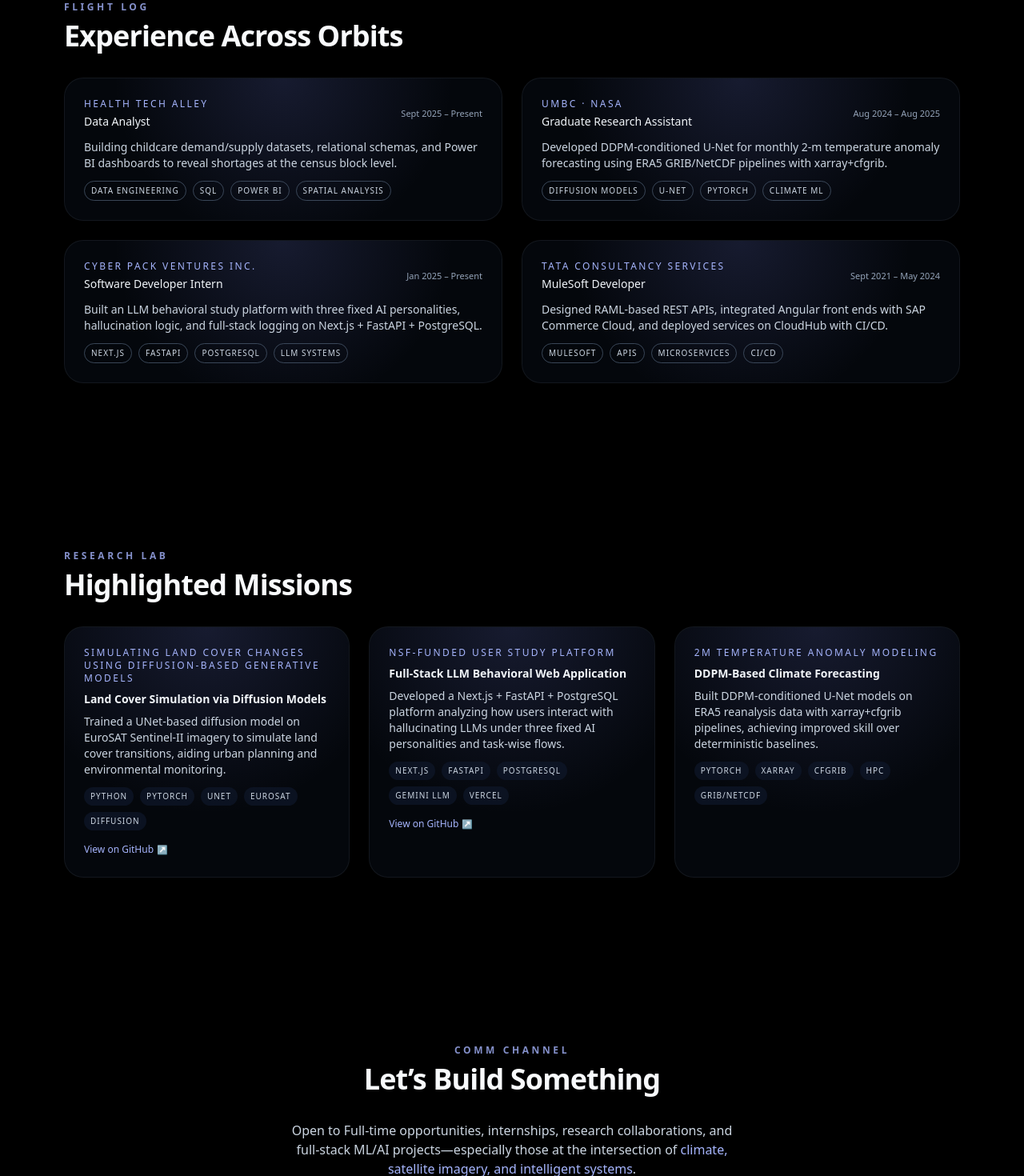
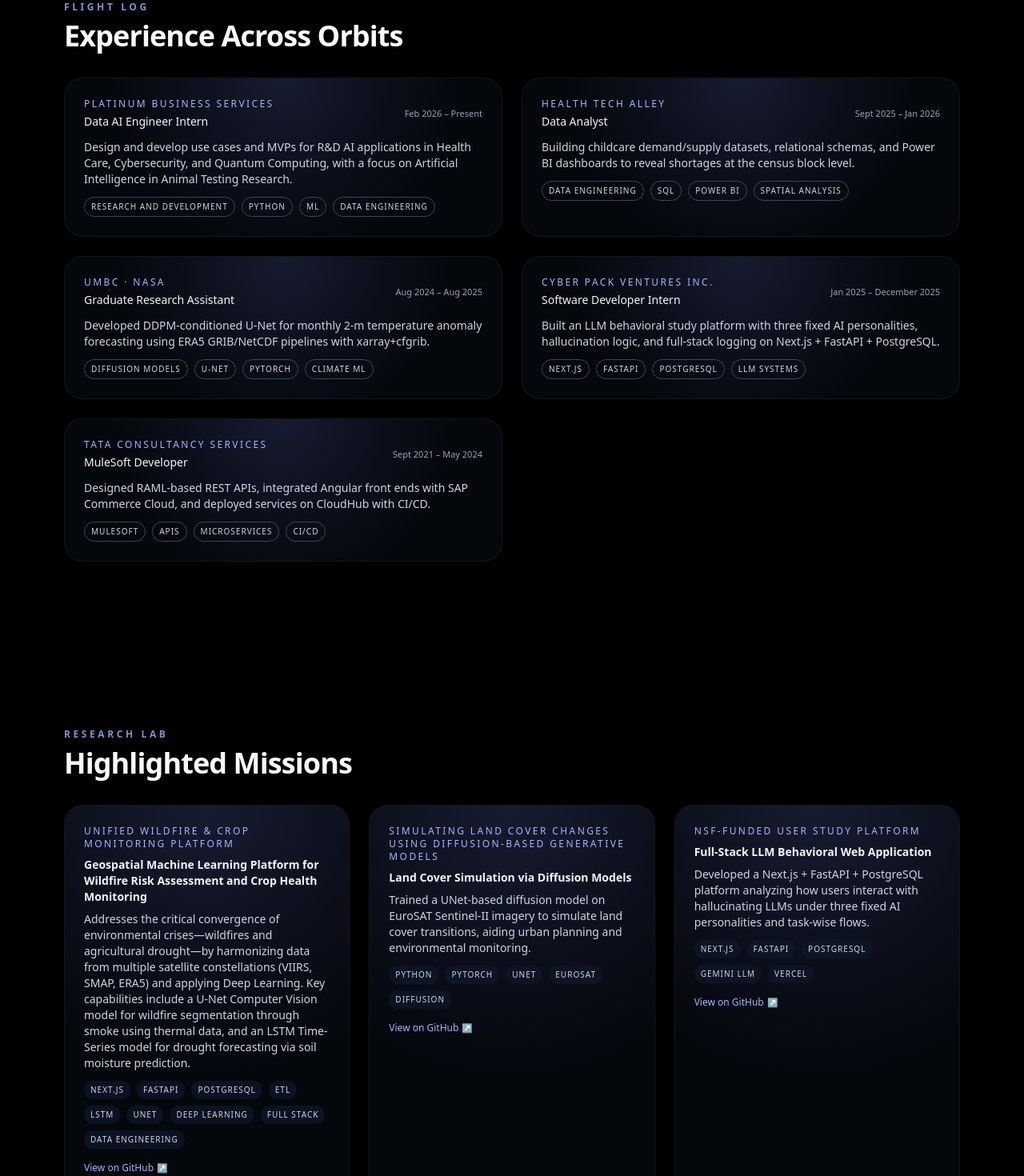
Before and after one commit to akhil1729/portfolio, a Next.js app: page / in a window 1280 px wide. Shown: the part 2140-3610 px from the top of the page at 80% size. Built offline with nearby package versions, Linux system fonts and the light colour scheme.

Commit message:
Update page.tsx

```diff
--- a/app/page.tsx
+++ b/app/page.tsx
@@ -258,9 +258,17 @@
 function ExperienceSection() {
   const roles: Role[] = [
     {
+      company: "Platinum Business Services",
+      title: "Data AI Engineer Intern",
+      timeline: "Feb 2026 – Present",
+      description:
+        "Design and develop use cases and MVPs for R&D AI applications in Health Care, Cybersecurity, and Quantum Computing, with a focus on Artificial Intelligence in Animal Testing Research.",
+      tags: ["Research and Development", "Python", "ML", "Data Engineering"],
+    },
+    {
       company: "Health Tech Alley",
       title: "Data Analyst",
-      timeline: "Sept 2025 – Present",
+      timeline: "Sept 2025 – Jan 2026",
       description:
         "Building childcare demand/supply datasets, relational schemas, and Power BI dashboards to reveal shortages at the census block level.",
       tags: ["Data Engineering", "SQL", "Power BI", "Spatial Analysis"],
@@ -276,7 +284,7 @@
     {
       company: "Cyber Pack Ventures Inc.",
       title: "Software Developer Intern",
-      timeline: "Jan 2025 – Present",
+      timeline: "Jan 2025 – December 2025",
       description:
         "Built an LLM behavioral study platform with three fixed AI personalities, hallucination logic, and full-stack logging on Next.js + FastAPI + PostgreSQL.",
       tags: ["Next.js", "FastAPI", "PostgreSQL", "LLM Systems"],
@@ -343,6 +351,15 @@
 
 function ProjectsSection() {
   const projects: Project[] = [
+    {
+      name: "Geospatial Machine Learning Platform for Wildfire Risk Assessment and Crop Health Monitoring",
+      subtitle:
+        "Unified Wildfire & Crop Monitoring Platform",
+      description:
+        "Addresses the critical convergence of environmental crises—wildfires and agricultural drought—by harmonizing data from multiple satellite constellations (VIIRS, SMAP, ERA5) and applying Deep Learning. Key capabilities include a U-Net Computer Vision model for wildfire segmentation through smoke using thermal data, and an LSTM Time-Series model for drought forecasting via soil moisture prediction.",
+      tech: ["Next.js", "FastAPI", "PostgreSQL", "ETL", "LSTM", "UNet", "Deep Learning", "Full Stack", "Data Engineering"],
+      link: "https://github.com/akhil1729/Geospatial-Machine-Learning-Platform-for-Wildfire-Risk-and-Crop-Health",
+    },
     {
       name: "Land Cover Simulation via Diffusion Models",
       subtitle:
```
